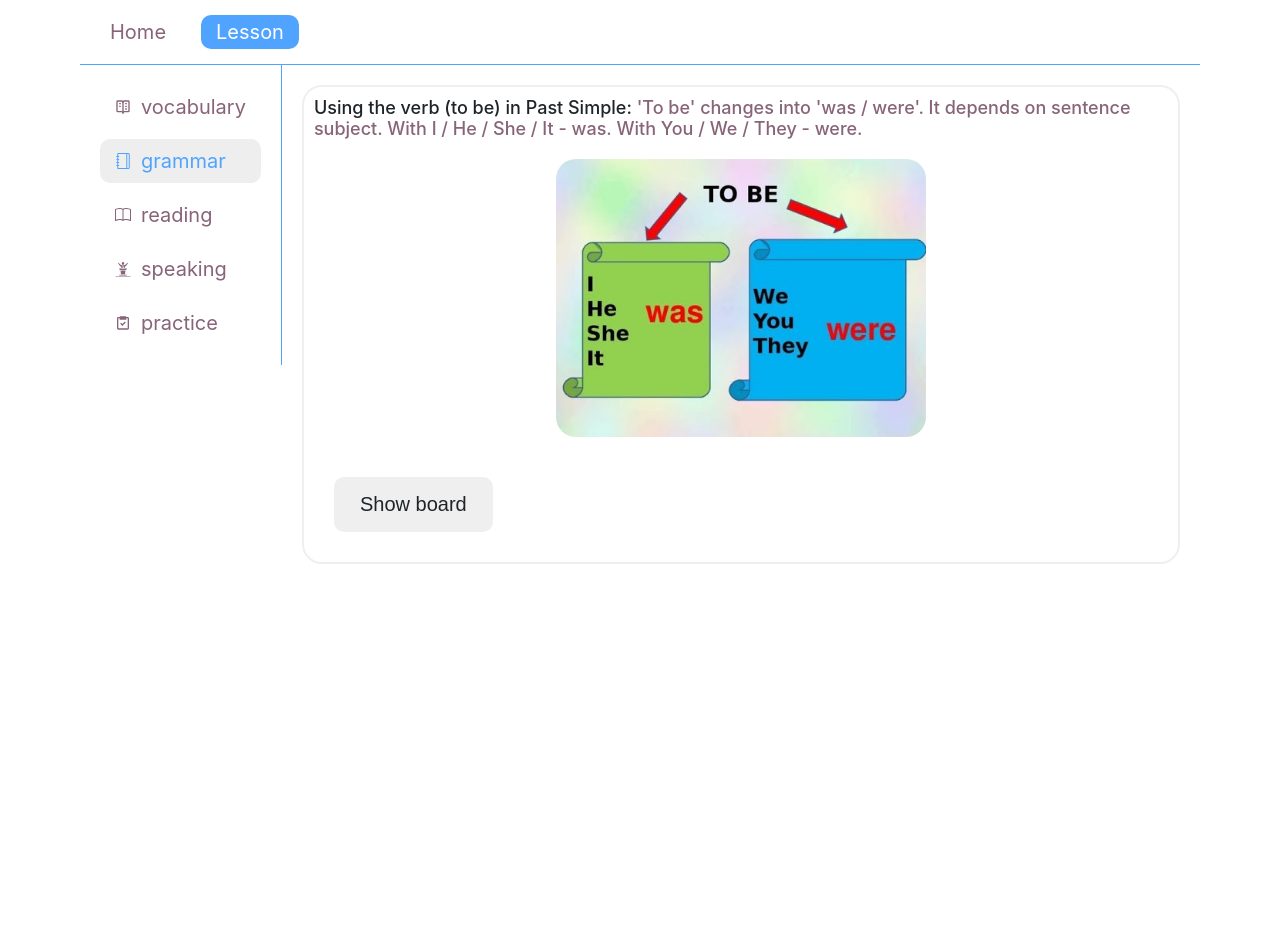
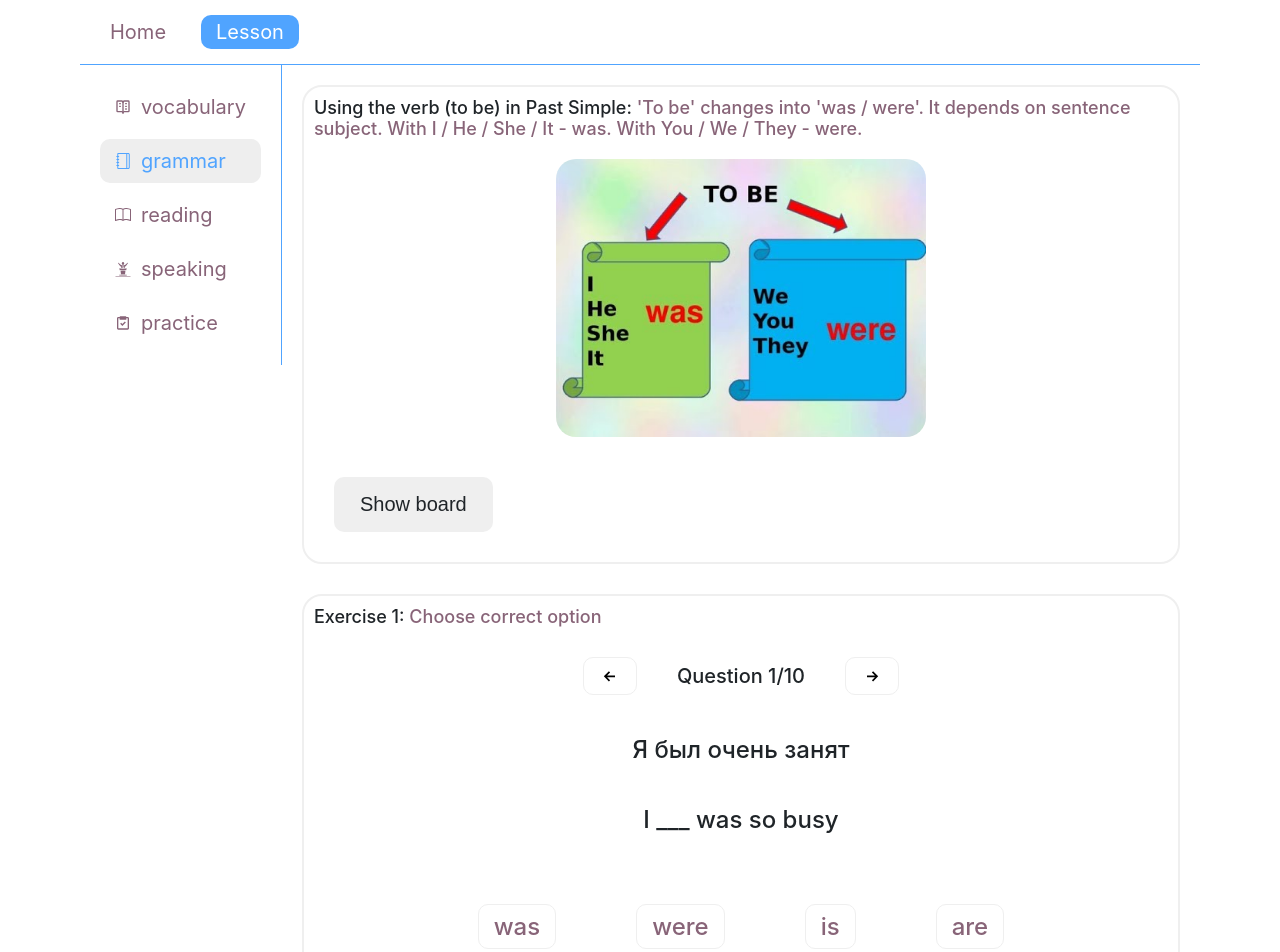
Before and after one commit to OlegSubotin/ss-english-a0-45, a React (Create React App) app: page /ss-english-a0-45/lesson/grammar in a window 1280 px wide. Shown: the top 952 px of the page. Before the commit the page ends 800 px from the top, so only its background shows below. Built offline with nearby package versions, Linux system fonts and the light colour scheme.

Commit message:
grammar exercise-1

```diff
--- a/src/components/GrammarPageContent/Select/Select.jsx
+++ b/src/components/GrammarPageContent/Select/Select.jsx
@@ -67,7 +67,6 @@ const Select = ({ tasks }) => {
     setShowPopup(false);
   }
 
-
   return (
     <div className={s.selectWrapper}>
       <div className={s.headWrapper}>
@@ -85,8 +84,11 @@ const Select = ({ tasks }) => {
           <span className={s.icon}> <GrFormNextLink /></span>
         </button>
       </div>
+      <p className={s.questionText}>{tasks[questionNumber].translate}</p>
       <p className={s.questionText}>{tasks[questionNumber].question}</p>
       <form className={s.form} onChange={() => setShowTip(false)} onSubmit={onFormSubmit}>
+        <ul className={s.list}>
+          <li>
             <label htmlFor={tasks[questionNumber].variant1} className={s.label} >
               <input
                 name="answer"
@@ -96,6 +98,8 @@ const Select = ({ tasks }) => {
               />
               <span className={s.variantText}>{tasks[questionNumber].variant1}</span>
             </label>
+          </li>
+          <li>
             <label htmlFor={tasks[questionNumber].variant2} className={s.label} >
               <input
                 name="answer"
@@ -105,6 +109,8 @@ const Select = ({ tasks }) => {
               />
               <span className={s.variantText}>{tasks[questionNumber].variant2}</span>
             </label>
+          </li>
+          <li>
             <label htmlFor={tasks[questionNumber].variant3} className={s.label} >
               <input
                 name="answer"
@@ -114,6 +120,8 @@ const Select = ({ tasks }) => {
               />
               <span className={s.variantText}>{tasks[questionNumber].variant3}</span>
             </label>
+          </li>
+          <li>
             <label htmlFor={tasks[questionNumber].variant4} className={s.label} >
               <input
                 name="answer"
@@ -123,6 +131,8 @@ const Select = ({ tasks }) => {
               />
               <span className={s.variantText}>{tasks[questionNumber].variant4}</span>
             </label>
+          </li>
+        </ul>
         <div className={s.submitBtnWrapper}>
           <button className={s.submitBtn} type='submit' >
             <p className={s.btnText}>{showTip ? 'Choose your answer' : 'Check'}</p>
--- a/src/components/GrammarPageContent/Select/Select.module.css
+++ b/src/components/GrammarPageContent/Select/Select.module.css
@@ -42,7 +42,7 @@
 }
 
 .questionText {
-  margin: 30px 0;
+  margin: 20px 0;
   padding: 0 50px;
   text-align: center;
   font-weight: 500;
@@ -53,6 +53,16 @@
 
 .form {
   margin-top: 40px;
+}
+
+.list {
+  display: flex;
+  flex-wrap: wrap;
+  justify-content: space-around;
+}
+
+.list li {
+  margin: 20px;
 }
 
 .label {
--- /dev/null
+++ b/src/db/grammarSelect.js
@@ -0,0 +1,104 @@
+const tasksSelect = [
+  {
+    id: 1,
+    translate: 'Я был очень занят',
+    question: 'I ___ was so busy',
+    variant1: 'was',
+    variant2: 'were',
+    variant3: 'is',
+    variant4: 'are',
+    correct: 'was',
+  },
+  {
+    id: 2,
+    translate: 'Мы были вместе',
+    question: 'We ___ together',
+    variant1: 'was',
+    variant2: 'were',
+    variant3: 'is',
+    variant4: 'are',
+    correct: 'were',
+  },
+  {
+    id: 3,
+    translate: 'Ты был прав',
+    question: 'You ___ right',
+    variant1: 'was',
+    variant2: 'were',
+    variant3: 'is',
+    variant4: 'are',
+    correct: 'were',
+  },
+  {
+    id: 4,
+    translate: 'Они были в другом городе',
+    question: 'They ___ in the other city',
+    variant1: 'was',
+    variant2: 'were',
+    variant3: 'is',
+    variant4: 'are',
+    correct: 'were',
+  },
+  {
+    id: 5,
+    translate: 'Он был на работе',
+    question: 'He ___ at work',
+    variant1: 'was',
+    variant2: 'were',
+    variant3: 'is',
+    variant4: 'are',
+    correct: 'was',
+  },
+  {
+    id: 6,
+    translate: 'Она была так счастлива',
+    question: 'She ___ so happy',
+    variant1: 'was',
+    variant2: 'were',
+    variant3: 'is',
+    variant4: 'are',
+    correct: 'was',
+  },
+  {
+    id: 7,
+    translate: 'Это было очень важно',
+    question: 'It ___ so important',
+    variant1: 'was',
+    variant2: 'were',
+    variant3: 'is',
+    variant4: 'are',
+    correct: 'was',
+  },
+  {
+    id: 8,
+    translate: 'Это было действительно интересно',
+    question: '',
+    variant1: 'It were really interesting',
+    variant2: 'It is really interesting',
+    variant3: 'It was really interesting',
+    variant4: 'It are really interesting',
+    correct: 'It was really interesting',
+  },
+  {
+    id: 9,
+    translate: 'Я был очень счастлив',
+    question: '',
+    variant1: 'I was so funny',
+    variant2: 'I was so nervous',
+    variant3: 'I were so happy',
+    variant4: 'I was so happy',
+    correct: 'I was so happy',
+  },
+  {
+    id: 10,
+    translate: 'Ты был совершенно прав',
+    question: '',
+    variant1: 'You were completely right',
+    variant2: 'You were completely wrong',
+    variant3: 'You was completely right',
+    variant4: 'You was completely wrong',
+    correct: 'You were completely right',
+  },
+];
+
+export default tasksSelect;
--- a/src/pages/GrammarPage.jsx
+++ b/src/pages/GrammarPage.jsx
@@ -4,6 +4,8 @@ import Section from 'components/Section';
 import Task from 'components/VocabularyPageContent/Task';
 import GrammarImage from 'components/GrammarPageContent/GrammarImage';
 import Board from 'components/GrammarPageContent/Board';
+import Select from 'components/GrammarPageContent/Select';
+import DBGrammarSelect from '../db/grammarSelect';
 
 const GrammarPage = () => {
   return (
@@ -16,6 +18,13 @@ const GrammarPage = () => {
         <GrammarImage />
         <Board/>
       </Section>
+      <Section>
+        <Task
+          accentText="Exercise 1"
+          text="Choose correct option"
+        />
+        <Select tasks={DBGrammarSelect} />
+      </Section>
     </Container>
   )
 }
```
Lines whose indentation alone changed are shown as unchanged.
